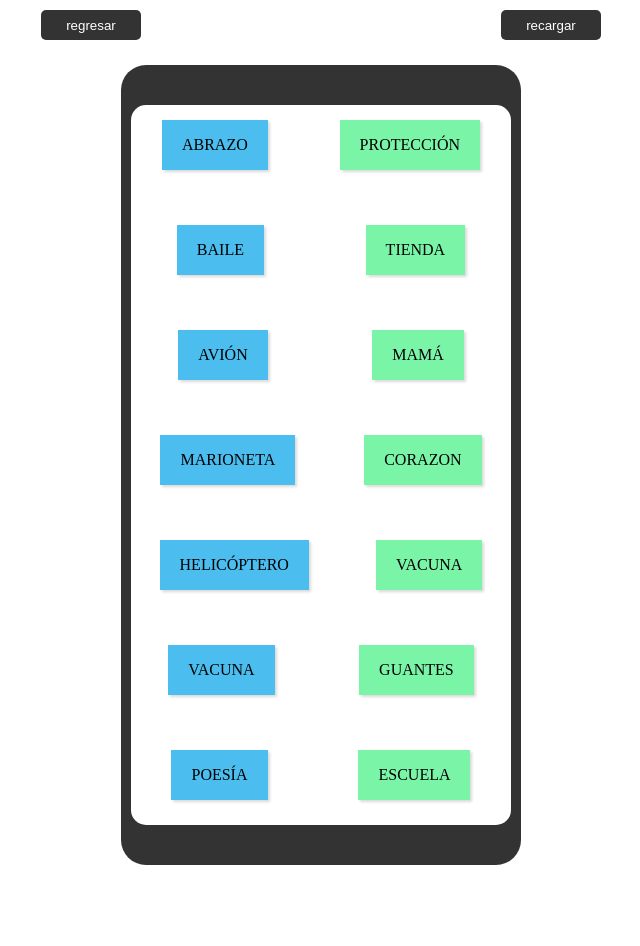
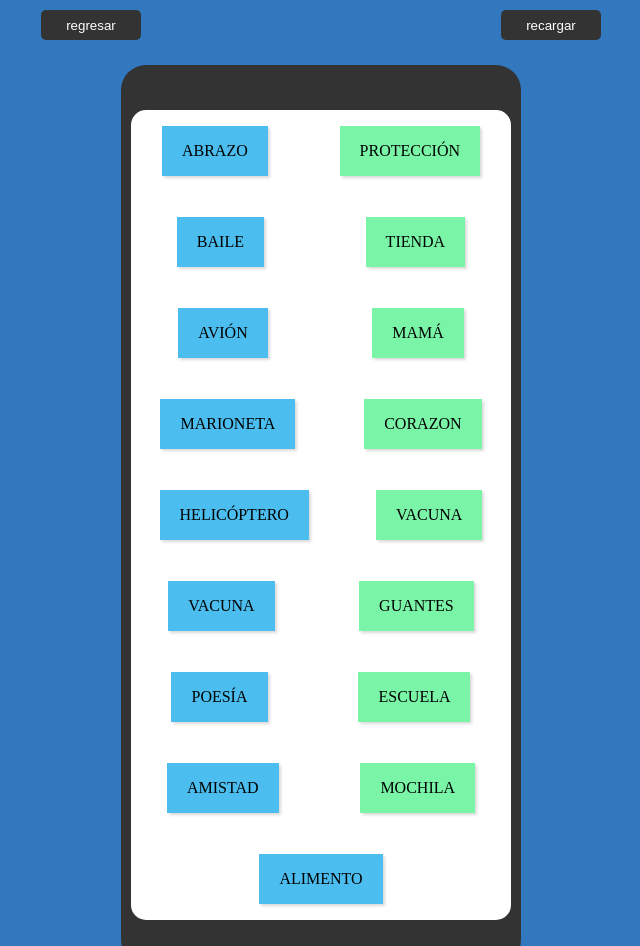
Before and after one commit to AlexisVennegas/Practicas-Unicef, a plain HTML site: page boxs_random.html in a window 1280 px wide. Shown: the top 946 px of the page, without its empty margins (319-959 px from the left). Before the commit the page ends 880 px from the top, so only its background shows below. Drawn offline with Linux system fonts and the light colour scheme.

Commit message:
chore: Update boxs_random.css with improved styling and layout

```diff
--- a/style/boxs_random.css
+++ b/style/boxs_random.css
@@ -2,11 +2,16 @@
     margin: 0;
     padding: 0;
     box-sizing: border-box;
+
 }
+.wrapper {
+    background-color: #3178be;
+}
+
 .movile{
     margin: 15px auto;
     width: 400px;
-    height: 800px;
+    height: 900px;
     background-color: #333;
     border-radius: 25px;
     display: flex;
@@ -29,13 +34,13 @@
 }
 .data{
     height: 50px;
-    margin-bottom: 15px;
     box-shadow: rgba(0, 0, 0, 0.15) 1.95px 1.95px 2.6px;
     background-color: rgb(75, 190, 239);
     text-align: center;
     line-height: 50px;
     padding: 0px 20px;
     animation: popupdata .3s ease;
+    cursor: pointer;
 }
 .data.data:nth-child(2n){
     background-color:rgba(90, 243, 146, 0.803);
```
